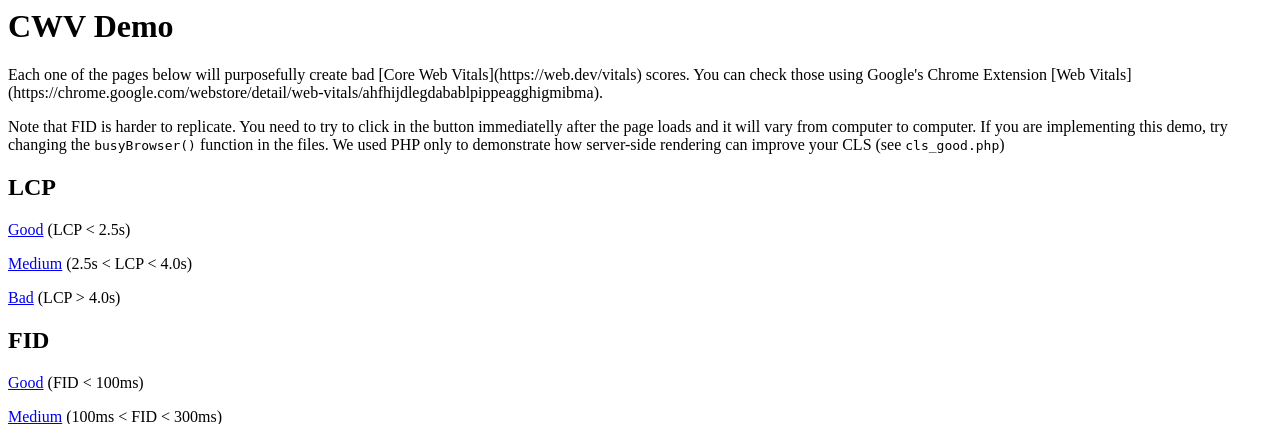
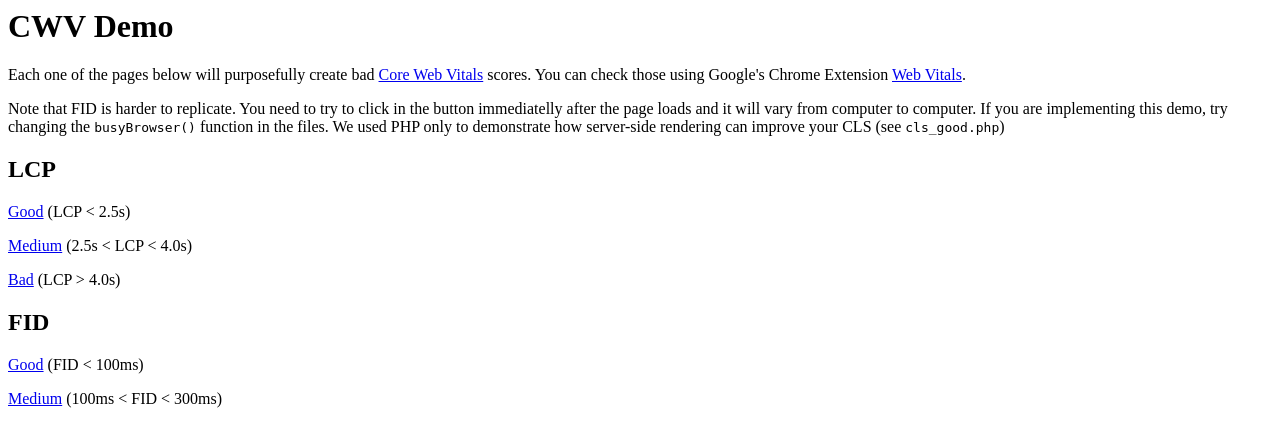
Before and after one commit to cgbarros/cwv-demo, a PHP site: page / in a window 1280 px wide. Shown: the top 424 px of the page. Run offline with PHP 8.4, Linux system fonts and the light colour scheme.

Commit message:
fixed links in the website explanation

```diff
--- a/index.php
+++ b/index.php
@@ -6,7 +6,7 @@
     <h1>CWV Demo</h1>
 
 		<p>
-		  Each one of the pages below will purposefully create bad [Core Web Vitals](https://web.dev/vitals) scores. You can check those using Google's Chrome Extension [Web Vitals](https://chrome.google.com/webstore/detail/web-vitals/ahfhijdlegdabablpippeagghigmibma).
+		  Each one of the pages below will purposefully create bad <a href="https://web.dev/vitals">Core Web Vitals</a> scores. You can check those using Google's Chrome Extension <a href="https://chrome.google.com/webstore/detail/web-vitals/ahfhijdlegdabablpippeagghigmibma">Web Vitals</a>.
 		</p>
 		<p>
 		  Note that FID is harder to replicate. You need to try to click in the button immediatelly after the page loads and it will vary from computer to computer. If you are implementing this demo, try changing the <code>busyBrowser()</code> function in the files. We used PHP only to demonstrate how server-side rendering can improve your CLS (see <code>cls_good.php</code>)
```
